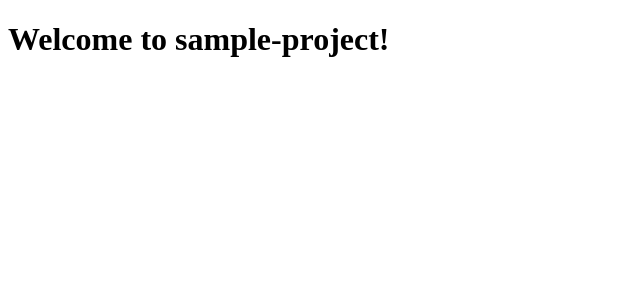
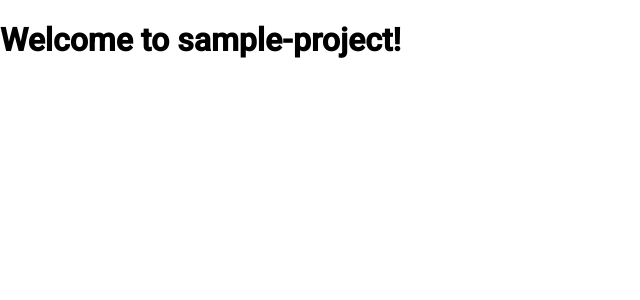
Before and after one commit to lakshmip04/angular-practice-resileo, an Angular app: page / in a window 1280 px wide. Shown: the top 300 px of the page, without its empty margins (0-640 px from the left). Built offline with nearby package versions, Linux system fonts and the light colour scheme.

Commit message:
init app

```diff
--- a/angular.json
+++ b/angular.json
@@ -32,6 +32,7 @@
               }
             ],
             "styles": [
+              "@angular/material/prebuilt-themes/azure-blue.css",
               "src/styles.css"
             ],
             "scripts": []
@@ -90,6 +91,7 @@
               }
             ],
             "styles": [
+              "@angular/material/prebuilt-themes/azure-blue.css",
               "src/styles.css"
             ],
             "scripts": []
@@ -97,5 +99,8 @@
         }
       }
     }
+  },
+  "cli": {
+    "analytics": false
   }
 }
--- a/package.json
+++ b/package.json
@@ -11,10 +11,12 @@
   "private": true,
   "dependencies": {
     "@angular/animations": "^19.1.0",
+    "@angular/cdk": "^19.2.18",
     "@angular/common": "^19.1.0",
     "@angular/compiler": "^19.1.0",
     "@angular/core": "^19.1.0",
     "@angular/forms": "^19.1.0",
+    "@angular/material": "^19.2.18",
     "@angular/platform-browser": "^19.1.0",
     "@angular/platform-browser-dynamic": "^19.1.0",
     "@angular/router": "^19.1.0",
--- a/src/index.html
+++ b/src/index.html
@@ -6,8 +6,10 @@
   <base href="/">
   <meta name="viewport" content="width=device-width, initial-scale=1">
   <link rel="icon" type="image/x-icon" href="favicon.ico">
+  <link href="https://fonts.googleapis.com/css2?family=Roboto:wght@300;400;500&display=swap" rel="stylesheet">
+  <link href="https://fonts.googleapis.com/icon?family=Material+Icons" rel="stylesheet">
 </head>
-<body>
+<body class="mat-typography">
   <app-root></app-root>
 </body>
 </html>
--- a/src/styles.css
+++ b/src/styles.css
@@ -1 +1,4 @@
 /* You can add global styles to this file, and also import other style files */
+
+html, body { height: 100%; }
+body { margin: 0; font-family: Roboto, "Helvetica Neue", sans-serif; }
```
Also changed, not shown: 1 other file (tests, documents, lock files or other folders).
